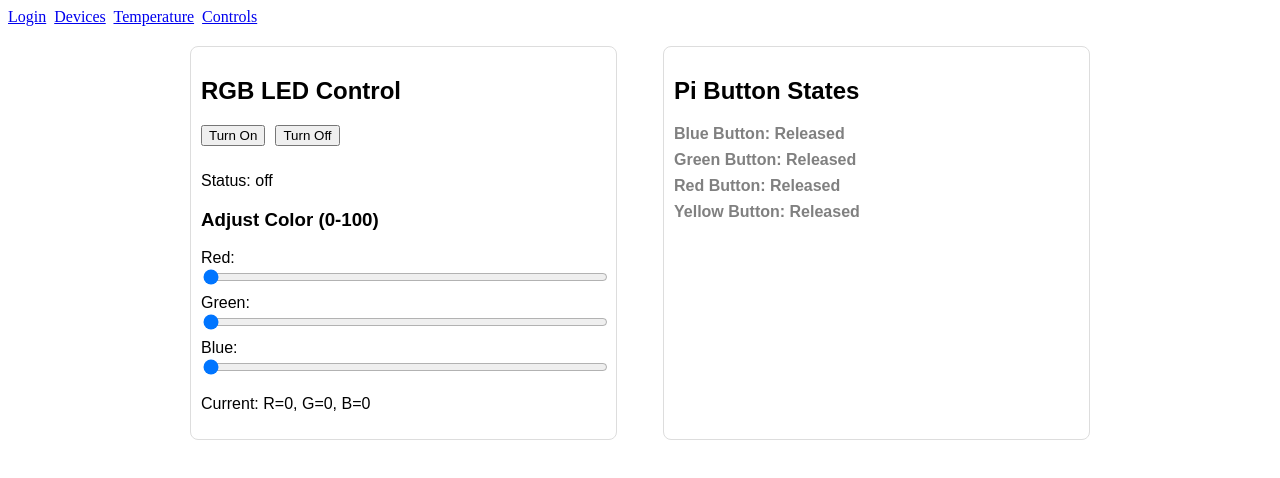
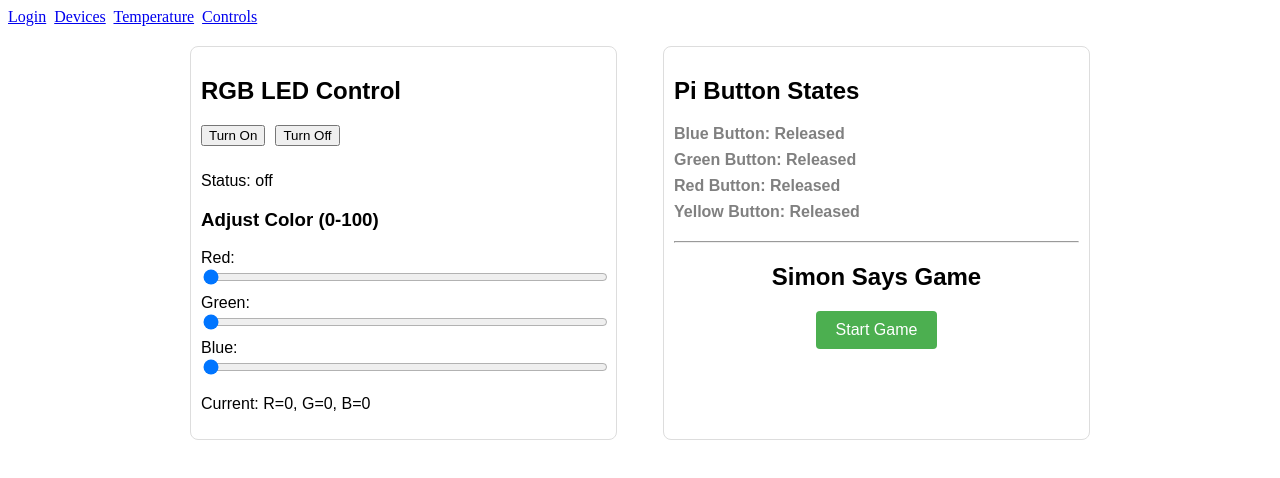
Before and after one commit to Elliotwhoisalsobo/IoT-webproject, a Vue app in the folder frontend/my-vue-app/: page /controls in a window 1280 px wide. Shown: the top 478 px of the page. Built offline with nearby package versions, Linux system fonts and the light colour scheme; no server answers.

Commit message:
Succesfully implemented Simon Says game!

```diff
--- a/frontend/my-vue-app/src/pages/Controls.vue
+++ b/frontend/my-vue-app/src/pages/Controls.vue
@@ -73,8 +73,75 @@ watch(data, (msg) => {
 //   close()
 // })
 
+// ------------------- SIMON SAYS GAME -------------------
+const gameActive = ref(false)
+const sequence = ref([])
+const playerSequence = ref([])
+const gameStatus = ref('')
+
+const colors = ['blue', 'red', 'green', 'yellow']
+
+const colorMap = {
+  blue: { r: 0, g: 0, b: 100 },
+  red: { r: 100, g: 0, b: 0 },
+  green: { r: 0, g: 100, b: 0 },
+  yellow: { r: 100, g: 65, b: 0 } // Not official RGB for yellow but looks more like it
+}
+
+async function flashColor(colorName) {
+  const colorValue = colorMap[colorName]
+  await axios.post(`${PI_SERVER}/led`, { state: 'on', color: colorValue })
+  await new Promise(resolve => setTimeout(resolve, 500))
+  await axios.post(`${PI_SERVER}/led`, { state: 'off' })
+  await new Promise(resolve => setTimeout(resolve, 300))
+}
+
+async function startGame() {
+  gameActive.value = true
+  sequence.value = []
+  playerSequence.value = []
+  gameStatus.value = 'Watch the sequence...'
+
+  // Generate random colors
+  for (let i = 0; i < 4; i++) { // set amount of colors
+    sequence.value.push(colors[Math.floor(Math.random() * colors.length)]) // Random math number + floor it = random int
+  }
+
+  // Show sequence
+  await new Promise(resolve => setTimeout(resolve, 1000))
+  for (const colorName of sequence.value) {
+    await flashColor(colorName)
+  }
+  gameStatus.value = 'Your turn! Press the buttons in order.'
+}
+
+// Detect button press (rising edge)
+watch(buttonState, (newState, oldState) => {
+  if (!gameActive.value) return
+
+  // Check each button for a press (transition from false to true)
+  for (const colorName of colors) {
+    if (newState[colorName] && !oldState[colorName]) {
+      playerSequence.value.push(colorName)
+
+      // Check if correct so far
+      const index = playerSequence.value.length - 1
+      if (playerSequence.value[index] !== sequence.value[index]) {
+        gameStatus.value = '❌ Wrong! Try again.'
+        gameActive.value = false
+        return
+      }
+
+      // Check if complete
+      if (playerSequence.value.length === sequence.value.length) {
+        gameStatus.value = '✅ You got it!'
+        gameActive.value = false
+      }
+    }
+  }
+}, { deep: true })
+
 </script>
-
 
 <template>
   <div class="dashboard">
@@ -95,13 +162,22 @@ watch(data, (msg) => {
       </div>
     </div>
 
-    <!-- Right Column: Pi Button Status -->
+    <!-- Right Column: Pi Button Status & Simon Says -->
     <div class="button-status">
       <h2>Pi Button States</h2>
       <div :style="{ color: buttonState.blue ? 'blue' : 'gray' }">Blue Button: {{ buttonState.blue ? 'Pressed' : 'Released' }}</div>
       <div :style="{ color: buttonState.green ? 'green' : 'gray' }">Green Button: {{ buttonState.green ? 'Pressed' : 'Released' }}</div>
       <div :style="{ color: buttonState.red ? 'red' : 'gray' }">Red Button: {{ buttonState.red ? 'Pressed' : 'Released' }}</div>
       <div :style="{ color: buttonState.yellow ? 'goldenrod' : 'gray' }">Yellow Button: {{ buttonState.yellow ? 'Pressed' : 'Released' }}</div>
+
+      <hr style="margin: 20px 0">
+
+      <h2 class="centeredtext">Simon Says Game</h2>
+
+      <button @click="startGame" :disabled="gameActive">Start Game</button>
+      <p><strong>{{ gameStatus }}</strong></p>
+      <p v-if="sequence.length">Sequence length: {{ sequence.length }}</p>
+      <p v-if="playerSequence.length">Your progress: {{ playerSequence.length }}/{{ sequence.length }}</p>
     </div>
   </div>
 </template>
@@ -114,25 +190,54 @@ watch(data, (msg) => {
   margin: 20px auto;
   font-family: sans-serif;
 }
+
 .led-control, .button-status {
   width: 45%;
   padding: 10px;
   border: 1px solid #ddd;
   border-radius: 8px;
 }
+
 .led-control button {
   margin-right: 10px;
   margin-bottom: 10px;
 }
+
 .led-control label {
   display: block;
   margin-bottom: 5px;
 }
+
 .led-control input[type="range"] {
   width: 100%;
 }
+
 .button-status div {
   margin: 8px 0;
   font-weight: bold;
 }
+
+.button-status button {
+  padding: 10px 20px;
+  font-size: 16px;
+  background: #4CAF50;
+  color: white;
+  border: none;
+  border-radius: 4px;
+  cursor: pointer;
+
+  display: block;
+  margin: 0 auto;
+
+}
+
+.button-status button:disabled {
+  background: #ccc;
+  cursor: not-allowed;
+}
+
+h2.centeredtext {
+  text-align: center;
+}
+
 </style>
```
Also changed, not shown: frontend/my-vue-app/src/pages/Sensors.vue (deleted, +0 -14 lines), 1 other file (tests, documents, lock files or other folders).
